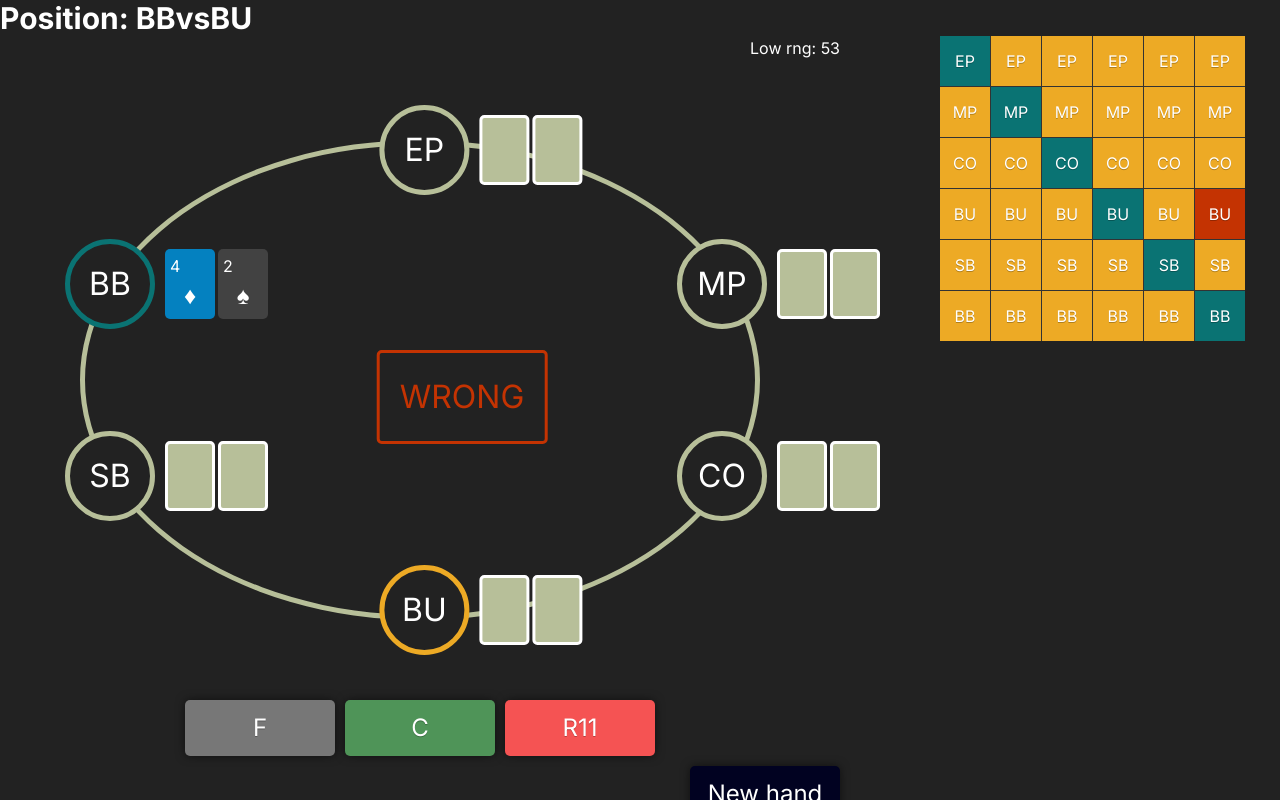
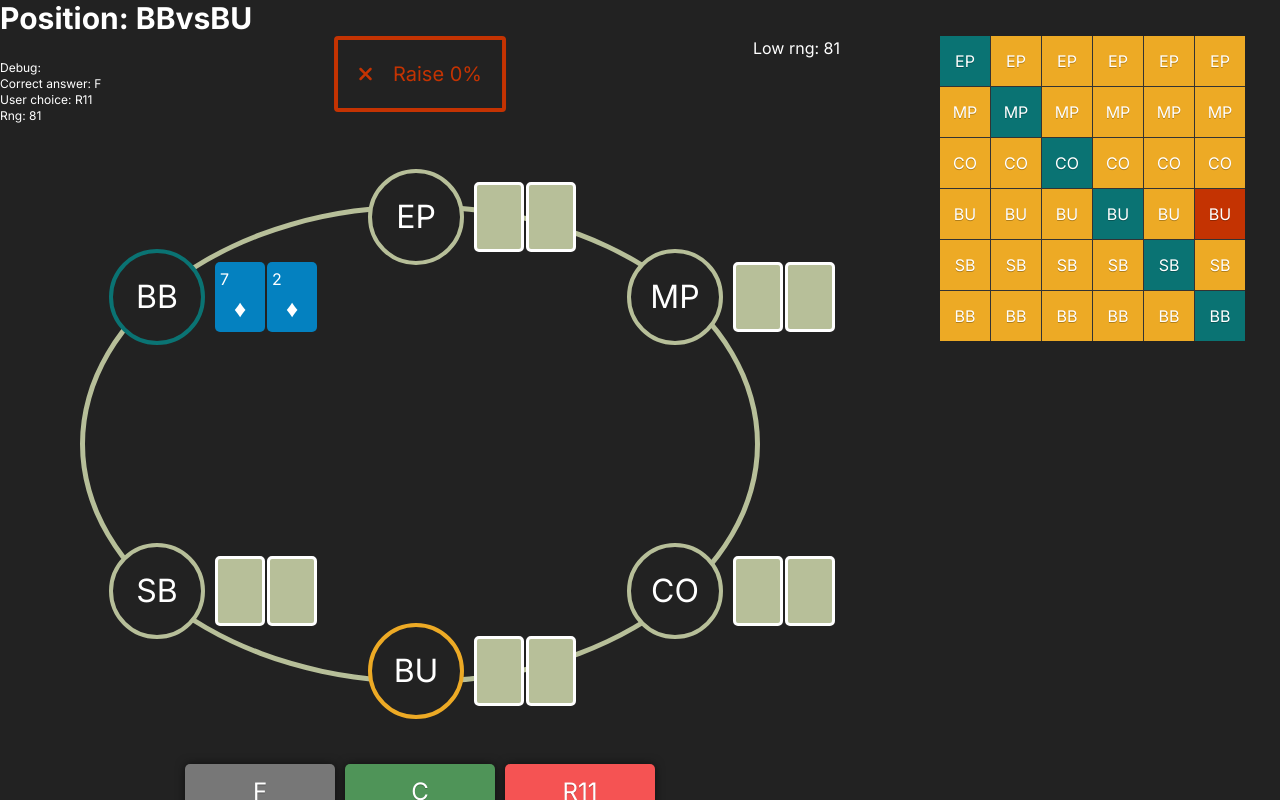
Before and after one commit to JimmyRare/meadowstream-poker, a Next.js app: page / in a window 1280 px wide. Both pictures are taken after a click on the button "R11". Shown: the top 800 px of the page. Built offline with nearby package versions, Linux system fonts and the light colour scheme.

Commit message:
first working

```diff
--- /dev/null
+++ b/app/components/Answer.js
@@ -0,0 +1,27 @@
+import { FontAwesomeIcon } from "@fortawesome/react-fontawesome";
+import { faCheck, faXmark } from "@fortawesome/free-solid-svg-icons";
+import { actionsMap } from "../constants";
+
+export default function Answer({
+  show,
+  isCorrect,
+  userChoice,
+  userChoiceValue,
+}) {
+  console.log(show, isCorrect, userChoice, userChoiceValue);
+  let cssString = isCorrect
+    ? "border-green text-green "
+    : "border-red text-red ";
+
+  return (
+    <div
+      className={`${
+        show ? "opacity-100" : "opacity-0"
+      } border-4 ease-in rounded absolute left-2/4 p-5 top-0 -translate-x-2/4 text-center text-uppercase text-xl ${cssString}`}
+    >
+      <FontAwesomeIcon className="mr-5" icon={isCorrect ? faCheck : faXmark} />
+      {userChoice &&
+        `${actionsMap[userChoice[0].toLowerCase()]} ${userChoiceValue}%`}
+    </div>
+  );
+}
--- /dev/null
+++ b/app/components/Choices.js
@@ -0,0 +1,19 @@
+export default function Choices({ choices, onChoiceChange }) {
+  return (
+    <div className="trainer-choices">
+      {choices.map((choice) => {
+        if (choice == "Range") return;
+        return (
+          <button
+            key={choice}
+            onClick={() => onChoiceChange(choice)}
+            type="button"
+            className={`button button-${choice.toLowerCase()}`} // #todo constant logic
+          >
+            {choice}
+          </button>
+        );
+      })}
+    </div>
+  );
+}
--- a/app/components/Player.css
+++ b/app/components/Player.css
@@ -1,21 +1,10 @@
-.player {
-  display: flex;
-  position: absolute;
-}
-
 .player-position {
-  align-items: center;
   background-color: #222;
-  border: 5px solid var(--theme-gray-color);
-  border-radius: 50%;
   color: #fff;
-  display: flex;
   font-size: 2rem;
-  height: 90px;
   justify-content: center;
   margin-right: 10px;
   text-transform: uppercase;
-  width: 90px;
 }
 
 .player-is-hero .player-position {
@@ -25,41 +14,3 @@
 .player-is-villain .player-position {
   border-color: var(--theme-yellow-color);
 }
-
-.player-cards {
-  display: flex;
-  align-items: center;
-  gap: 3px;
-}
-
-.player-bu {
-  bottom: -40px;
-  left: 50%;
-  transform: translateX(-20%);
-}
-
-.player-co {
-  bottom: 20%;
-  right: -125px;
-}
-
-.player-sb {
-  bottom: 20%;
-  left: -20px;
-}
-
-.player-bb {
-  top: 20%;
-  left: -20px;
-}
-
-.player-mp {
-  top: 20%;
-  right: -125px;
-}
-
-.player-ep {
-  top: -40px;
-  left: 50%;
-  transform: translateX(-20%);
-}
--- a/app/components/Player.js
+++ b/app/components/Player.js
@@ -2,18 +2,46 @@ import "./Player.css";
 import Card from "./Card";
 
 export default function Player({ position, isHero, isVillain, holecards }) {
-  let cssClass = "";
-  if (isHero) {
-    cssClass = "player-is-hero";
+  let cssClass = getCssActivePlayersString();
+  let cssPosition = getCssPositionString();
+
+  function getCssActivePlayersString() {
+    if (isHero) {
+      return "border-green";
+    } else if (isVillain) {
+      return "border-yellow";
+    } else {
+      return "border-gray";
+    }
   }
-  if (isVillain) {
-    cssClass = "player-is-villain";
+
+  function getCssPositionString() {
+    switch (position) {
+      case "ep":
+        return "-top-10 left-2/4 -translate-x-1/4";
+      case "mp":
+        return "top-10 -right-20";
+      case "co":
+        return "bottom-10 -right-20";
+      case "bu":
+        return "-bottom-10 left-2/4 -translate-x-1/4";
+      case "sb":
+        return "bottom-10 left-6";
+      case "bb":
+        return "top-10 left-6";
+      default:
+        return;
+    }
   }
 
   return (
-    <div className={`player player-${position} ${cssClass}`}>
-      <div className={"player-position"}>{position}</div>
-      <div className="player-cards">
+    <div className={`flex absolute ${cssPosition}`}>
+      <div
+        className={`player-position w-24 h-24 flex items-center border-4 rounded-full ${cssClass}`}
+      >
+        {position}
+      </div>
+      <div className="flex items-center gap-0.5">
         <Card notation={holecards ? holecards[0] : null} />
         <Card notation={holecards ? holecards[1] : null} />
       </div>
--- a/app/components/Trainer.css
+++ b/app/components/Trainer.css
@@ -18,30 +18,6 @@
 
 .trainer-holecards {
   display: flex;
-}
-
-.trainer-answer {
-  border: 3px solid var(--theme-gray-color);
-  border-radius: 5px;
-  color: #fff;
-  font-size: 2rem;
-  left: 55%;
-  padding: 20px;
-  position: absolute;
-  text-align: center;
-  text-transform: uppercase;
-  top: 40%;
-  transform: translateX(-50%);
-}
-
-.trainer-answer-wrong {
-  border-color: var(--theme-red-color);
-  color: var(--theme-red-color);
-}
-
-.trainer-answer-correct {
-  border-color: var(--theme-green-color);
-  color: var(--theme-green-color);
 }
 
 .button {
--- a/app/components/Trainer.js
+++ b/app/components/Trainer.js
@@ -1,36 +1,21 @@
 import "./Trainer.css";
-import Card from "./Card";
 import Table from "./Table";
-import { gridStringSorted, suits } from "../constants";
+import Answer from "./Answer";
+import Choices from "./Choices";
+import { gridStringSorted, suits, actionsMap } from "../constants";
 import { useEffect, useState } from "react";
 
-export default function Trainer({ strategy, position, solution }) {
-  const [holecards, setHolecards] = useState(["As", "Ah"]);
-  const [rng, setRng] = useState(0);
-  const [cardsString, setCardsString] = useState("AA");
-  const [choices, setChoices] = useState([]);
-  const [answerObj, setAnswerObj] = useState(getAnswerObj);
-  const [showAnswer, setShowAnswer] = useState(false);
-  const [range, setRange] = useState(getRange);
-  const [result, setResult] = useState("");
+export default function Trainer({ positions, solution }) {
+  const [isAutoHand, setIsAutoHand] = useState(false);
+  const [trainerState, setTrainerState] = useState({});
 
   useEffect(() => {
-    setRange((r) => getRange());
-    dealCards();
-  }, [position]);
+    dealHeroCards();
+  }, [positions]);
 
-  function getChoices() {
-    let result = [];
-
-    for (let action in strategy) {
-      result.push(action);
-    }
-
-    return result;
-  }
-
-  function getRange() {
+  function getHeroRange() {
     let range = [];
+    let strategy = solution[positions];
 
     if (strategy.Range == "All") {
       range = gridStringSorted;
@@ -43,8 +28,20 @@ export default function Trainer({ strategy, position, solution }) {
     return range;
   }
 
-  function dealCards() {
-    let tempSuits = suits;
+  function getChoices() {
+    let result = [];
+    let strategy = solution[positions];
+
+    for (let action in strategy) {
+      result.push(action);
+    }
+
+    return result;
+  }
+
+  function dealHeroCards() {
+    let tempSuits = [...suits];
+    let range = getHeroRange();
 
     let cards = range[Math.floor(Math.random() * range.length)];
     console.log("cards", cards);
@@ -68,18 +65,31 @@ export default function Trainer({ strategy, position, solution }) {
       console.error("non-valid notation?");
     }
 
-    console.log(card1, card2);
-    setRng(parseInt(Math.random() * 100));
-    setCardsString(cards);
-    setHolecards([card1, card2]);
-    setChoices(getChoices());
-    setAnswerObj(getAnswerObj());
-    setShowAnswer(false);
+    let answerObj = getAnswerObj(cards);
+    let rng = parseInt(Math.random() * 100) + 1;
+
+    setTrainerState((prev) => {
+      return {
+        rng: rng,
+        cardsString: cards,
+        holecards: [card1, card2],
+        showAnswer: isAutoHand ? true : false,
+        userChoice: null,
+        answerObj: answerObj,
+        answer: getCorrectRngAnswer(answerObj, rng),
+        lastAnswer: {
+          userChoice: prev.userChoice,
+          answerObj: prev.answerObj,
+          answer: prev.answer,
+        },
+      };
+    });
   }
 
-  function getAnswerObj() {
-    let index = gridStringSorted.indexOf(cardsString);
+  function getAnswerObj(cards) {
+    let index = gridStringSorted.indexOf(cards);
     let answerObj = {};
+    let strategy = solution[positions];
 
     for (let action in strategy) {
       answerObj[action] = strategy[action][index] * 100;
@@ -88,66 +98,96 @@ export default function Trainer({ strategy, position, solution }) {
     return answerObj;
   }
 
-  function getCorrectRngAnswer() {
-    let answerObj = getAnswerObj();
+  function getCorrectRngAnswer(answerObj, rng) {
     let reversedKeys = Object.keys(answerObj).reverse();
     let sum = 0;
     let answer = "none found";
     let answerFound = false;
 
+    console.log("answerObj:", answerObj);
+
     reversedKeys.forEach((key) => {
       sum += answerObj[key];
+      console.log("answerObj key", key, sum, rng);
+
       if (!answerFound && rng <= sum) {
         answer = key;
         answerFound = true;
       }
     });
 
+    console.log("correct answer is", answer);
+
     return answer;
   }
 
   function handleChoice(choice) {
-    let answer = getCorrectRngAnswer();
-    if (choice == answer) {
-      setResult("Correct");
-    } else {
-      setResult("Wrong");
+    console.log("choice made:", choice);
+    setTrainerState({ ...trainerState, userChoice: choice, showAnswer: true });
+
+    if (isAutoHand) {
+      dealHeroCards();
     }
-    setShowAnswer(true);
+  }
+
+  function onIsAutoHandToggle() {
+    setTrainerState({ ...trainerState, showAnswer: false, lastAnswer: {} });
+    setIsAutoHand(!isAutoHand);
+    dealHeroCards();
   }
 
   return (
-    <div className="trainer">
-      <div className="trainer-rng">Low rng: {rng}</div>
-      <Table position={position} heroCards={holecards} />
-      {showAnswer && (
-        <div
-          className={`trainer-answer ${
-            result === "Correct"
-              ? "trainer-answer-correct"
-              : "trainer-answer-wrong"
-          }`}
-        >
-          {result}
-        </div>
+    <div className="relative flex flex-col justify-center">
+      <div className="trainer-rng">Low rng: {trainerState.rng}</div>
+      <div className="text-white text-xs">
+        Debug:
+        <br />
+        Correct answer: {trainerState.answer}
+        <br />
+        User choice: {trainerState.userChoice}
+        <br />
+        Rng: {trainerState.rng}
+        <br />
+      </div>
+      <Table positions={positions} heroCards={trainerState.holecards} />
+      {isAutoHand ? (
+        <Answer
+          show={trainerState.showAnswer}
+          isCorrect={
+            trainerState.lastAnswer.answer == trainerState.lastAnswer.userChoice
+          }
+          userChoice={trainerState.lastAnswer.userChoice}
+          userChoiceValue={
+            trainerState.lastAnswer.answerObj &&
+            trainerState.lastAnswer.answerObj[
+              trainerState.lastAnswer.userChoice
+            ]
+          }
+        />
+      ) : (
+        <Answer
+          show={trainerState.showAnswer}
+          isCorrect={trainerState.answer == trainerState.userChoice}
+          userChoice={trainerState.userChoice}
+          userChoiceValue={
+            trainerState.answerObj &&
+            trainerState.answerObj[trainerState.userChoice]
+          }
+        />
       )}
-      <div className="trainer-choices">
-        {choices.map((choice) => {
-          if (choice == "Range") return;
-          return (
-            <button
-              key={choice}
-              onClick={() => handleChoice(choice)}
-              type="button"
-              className={`button button-${choice.toLowerCase()}`} // #todo constant logic
-            >
-              {choice}
-            </button>
-          );
-        })}
+      <Choices choices={getChoices()} onChoiceChange={handleChoice} />
+      <div className="button button-new" onClick={dealHeroCards}>
+        New hand
       </div>
-      <div className="button button-new" onClick={dealCards}>
-        New hand
+      <div className="flex justify-end items-center">
+        <label className="text-white">
+          <input
+            type="checkbox"
+            checked={isAutoHand}
+            onChange={() => onIsAutoHandToggle()}
+          />{" "}
+          Auto deal new hand
+        </label>
       </div>
     </div>
   );
--- a/app/constants.js
+++ b/app/constants.js
@@ -1,4 +1,4 @@
-export const positionGrid = [
+export const positionsGrid = [
   "EP",
   "MPvsEP",
   "COvsEP",
@@ -37,7 +37,14 @@ export const positionGrid = [
   "BB",
 ];
 
-export const positions = ["ep", "mp", "co", "bu", "sb", "bb"];
+export const actionsMap = {
+  r: "Raise",
+  c: "Call",
+  rai: "Allin",
+  f: "Fold",
+};
+
+export const tablePositions = ["ep", "mp", "co", "bu", "sb", "bb"];
 export const suits = ["s", "h", "d", "c"];
 const ranks = [14, 13, 12, 11, 10, 9, 8, 7, 6, 5, 4, 3, 2];
 const types = ["s", "o"];
--- a/app/page.js
+++ b/app/page.js
@@ -8,27 +8,23 @@ import Trainer from "./components/Trainer";
 
 export default function Home() {
   const [solution, setSolution] = useState(NL500_GTO_SMALLER);
-  const [position, setPosition] = useState("BBvsBU");
+  const [positions, setPositions] = useState("BBvsBU");
 
-  function onPositionChange(pos) {
-    setPosition(pos);
-    console.log(`position set to ${pos}`);
+  function onPositionsChange(pos) {
+    setPositions(pos);
+    console.log(`positions set to ${pos}`);
   }
 
   return (
     <>
-      <h1 className="text-3xl font-bold">Position: {position}</h1>
+      <h1 className="text-3xl font-bold">Position: {positions}</h1>
       <main>
-        <Trainer
-          strategy={solution[position]}
-          position={position}
-          solution={solution}
+        <Trainer positions={positions} solution={solution} />
+        <PositionSelector
+          positionsHandler={onPositionsChange}
+          positions={positions}
         />
-        <PositionSelector
-          positionHandler={onPositionChange}
-          position={position}
-        />
-        <RangeViewer strategy={solution[position]} />
+        <RangeViewer strategy={solution[positions]} />
       </main>
     </>
   );
--- a/package.json
+++ b/package.json
@@ -10,6 +10,11 @@
     "lint": "next lint"
   },
   "dependencies": {
+    "@fortawesome/fontawesome-svg-core": "^6.4.2",
+    "@fortawesome/free-brands-svg-icons": "^6.4.2",
+    "@fortawesome/free-regular-svg-icons": "^6.4.2",
+    "@fortawesome/free-solid-svg-icons": "^6.4.2",
+    "@fortawesome/react-fontawesome": "^0.2.0",
     "next": "13.4.19",
     "react": "18.2.0",
     "react-dom": "18.2.0"
--- a/tailwind.config.cjs
+++ b/tailwind.config.cjs
@@ -9,7 +9,21 @@ module.exports = {
     "./src/**/*.{js,ts,jsx,tsx,mdx}",
   ],
   theme: {
-    extend: {},
+    extend: {
+      colors: {
+        call: "#4f9458",
+        check: "#129683",
+        fold: "#888787",
+        raise: "#f55353",
+        allin: "#a521c7",
+
+        red: "#c43302",
+        yellow: "#edaa25",
+        gray: "#b7bf99",
+        green: "#0a7373",
+        dark: "#222",
+      },
+    },
   },
   plugins: [],
 };
```
Also changed, not shown: app/components/PositionSelector.js (+5 -5 lines), app/components/Table.js (+6 -5 lines), 1 other file (tests, documents, lock files or other folders).
